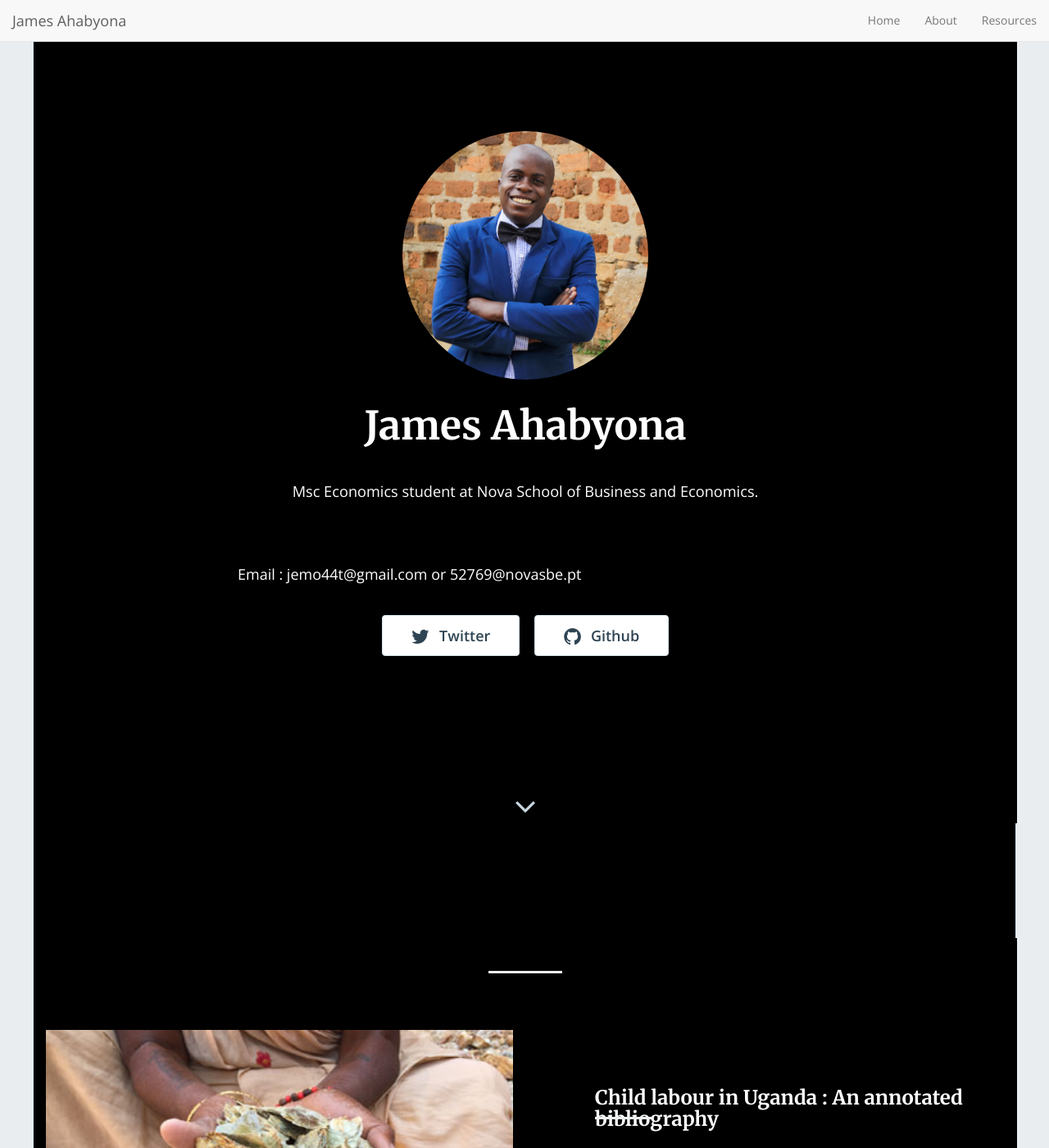
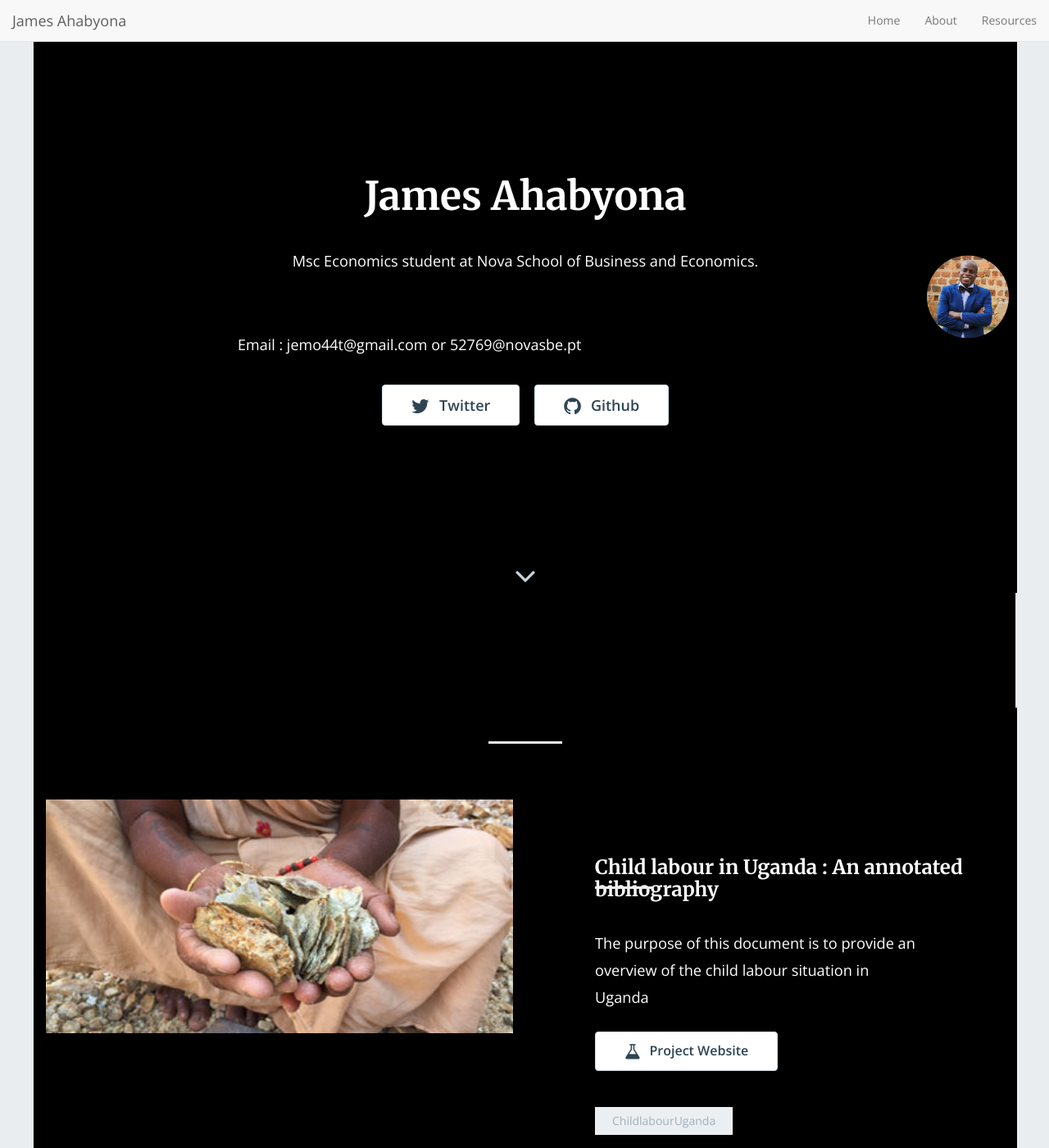
Before and after one commit to mariaelenaguer/mariaelenaguer.github.io, a Jekyll site: the page built from index.html, in a window 1280 px wide and 1400 px high. Shown: the whole window at 82% size. Built offline with Jekyll 4.4.1, drawn with Linux system fonts in a browser that asks for light colours; nearby versions of some CDN libraries; the list of posts is cut into pages by our own code.

Commit message:
Update home-hero.html

```diff
--- a/_includes/home-hero.html
+++ b/_includes/home-hero.html
@@ -2,6 +2,17 @@
 .container {
   background-color: #000000;
   color: #ffffff;
+   position: relative; /* Add position relative to the container */
+}
+
+.bio-pic {
+  position: absolute;
+  top: 50%; /* Align the image vertically centered */
+  right: 10px; /* Adjust the right position as per your preference */
+  transform: translateY(-50%); /* Adjust vertical alignment */
+  width: 100px; /* Adjust the width of the image as per your preference */
+  height: auto; /* Maintain the aspect ratio of the image */
+}
 }
 </style>
 <div class="container">
```
